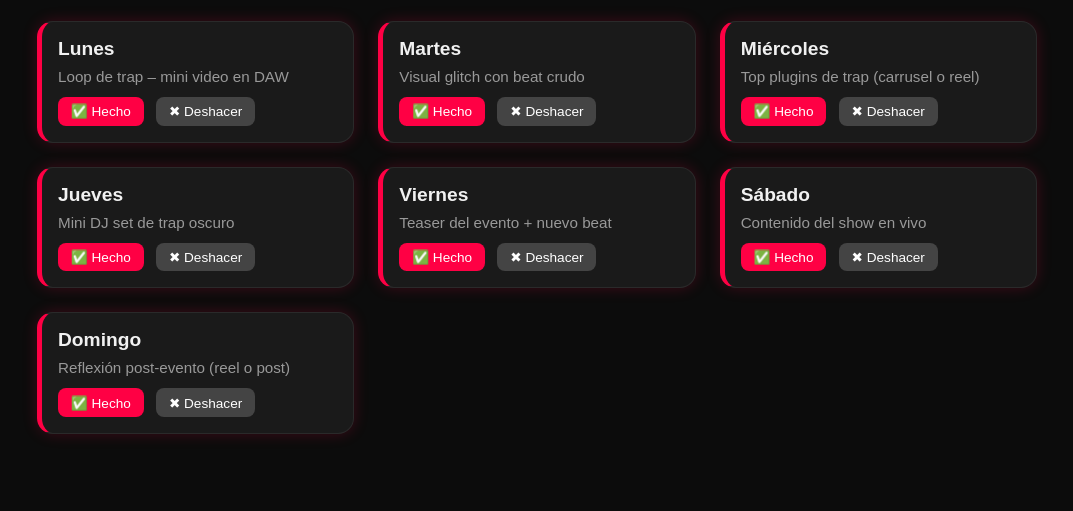
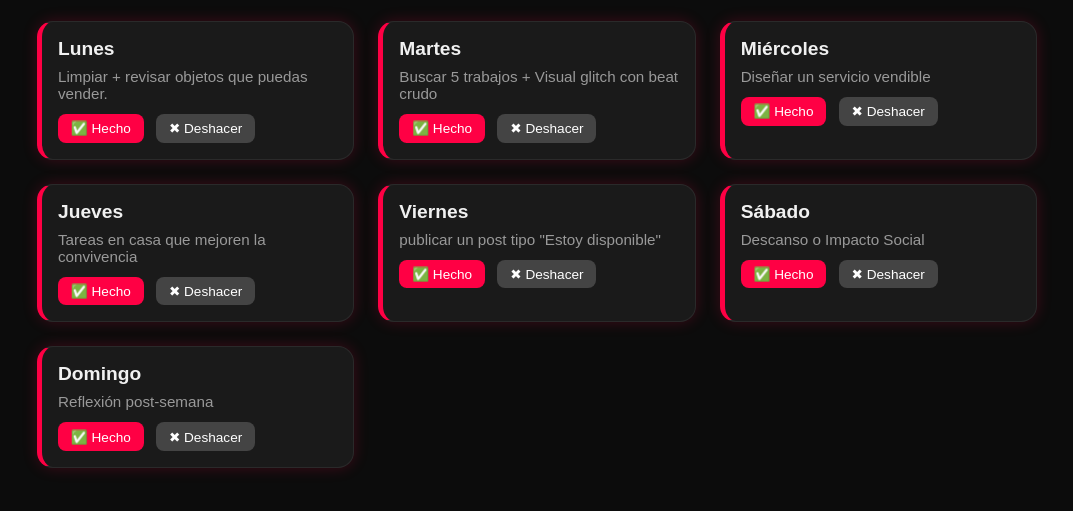
Before and after one commit to nanuboump3r/calendario, a plain HTML site: page index.html in a window 1280 px wide. Shown: the part 109-620 px from the top of the page, without its empty margins (103-1176 px from the left). Drawn offline with Linux system fonts and the light colour scheme.

Commit message:
Update index.html

```diff
--- a/index.html
+++ b/index.html
@@ -107,13 +107,13 @@
 
   <script>
     const tasks = [
-      { day: 'Lunes', task: 'Loop de trap – mini video en DAW' },
-      { day: 'Martes', task: 'Visual glitch con beat crudo' },
-      { day: 'Miércoles', task: 'Top plugins de trap (carrusel o reel)' },
-      { day: 'Jueves', task: 'Mini DJ set de trap oscuro' },
-      { day: 'Viernes', task: 'Teaser del evento + nuevo beat' },
-      { day: 'Sábado', task: 'Contenido del show en vivo' },
-      { day: 'Domingo', task: 'Reflexión post-evento (reel o post)' }
+      { day: 'Lunes', task: 'Limpiar + revisar objetos que puedas vender.' },
+      { day: 'Martes', task: 'Buscar 5 trabajos + Visual glitch con beat crudo' },
+      { day: 'Miércoles', task: 'Diseñar un servicio vendible' },
+      { day: 'Jueves', task: 'Tareas en casa que mejoren la convivencia' },
+      { day: 'Viernes', task: 'publicar un post tipo "Estoy disponible"' },
+      { day: 'Sábado', task: 'Descanso o Impacto Social' },
+      { day: 'Domingo', task: 'Reflexión post-semana' }
     ];
 
 
```
